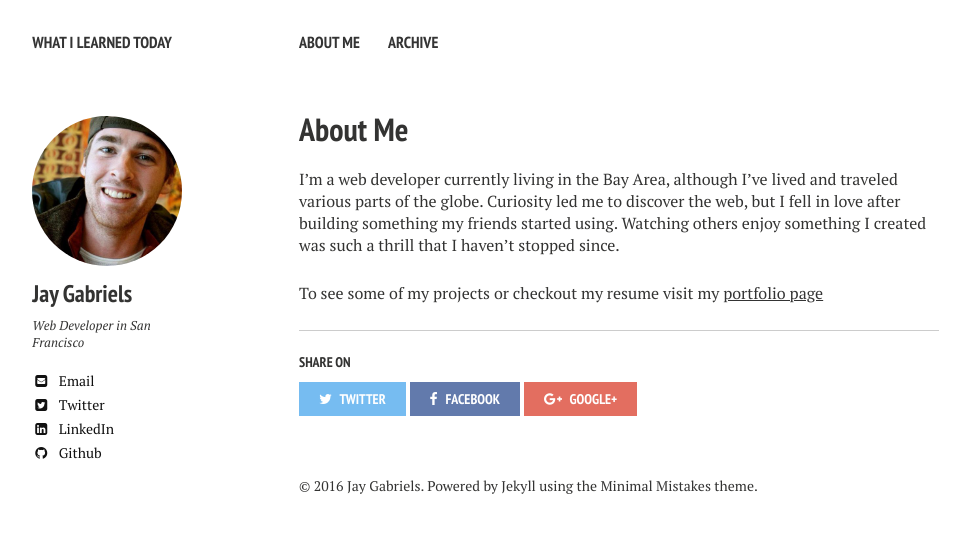
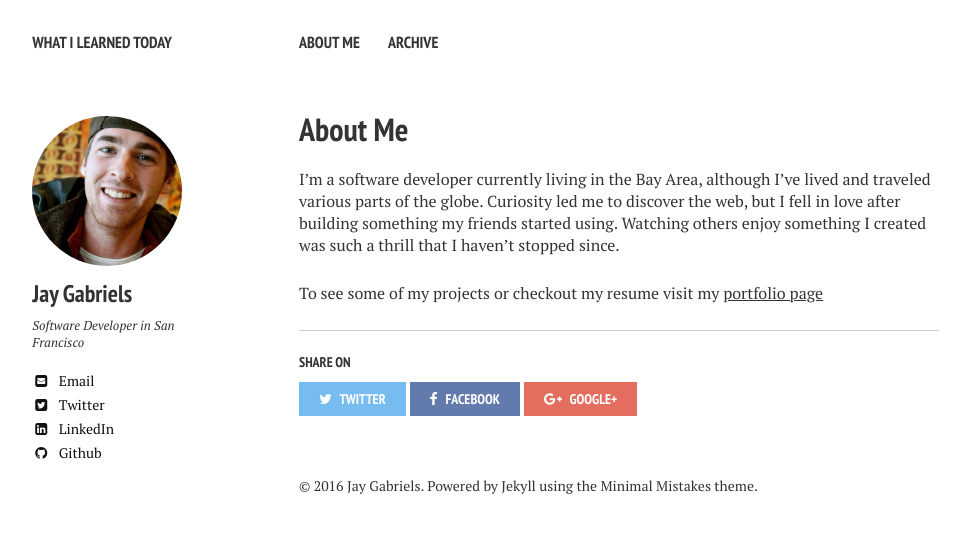
Before and after one commit to gabrie30/my-blog, a Jekyll site: the page built from about/index.md, in a window 1280 px wide. Shown: the top 533 px of the page, without its empty margins (21-991 px from the left). Built offline with Jekyll 4.4.1, drawn with Linux system fonts in a browser that asks for light colours; nearby versions of some CDN libraries.

Commit message:
change wording

```diff
--- a/_config.yml
+++ b/_config.yml
@@ -43,7 +43,7 @@ titlecase: true
 owner:
   name: Jay Gabriels
   avatar: profile_pic.jpeg
-  bio: "Web Developer in San Francisco"
+  bio: "Software Developer in San Francisco"
   email: jgabriels30@gmail.com
   disqus-shortname:
   twitter: gabrie30
--- a/about/index.md
+++ b/about/index.md
@@ -9,6 +9,6 @@ image:
   creditlink: http://wegraphics.net/downloads/free-ultimate-blurred-background-pack/
 ---
 
-I'm a web developer currently living in the Bay Area, although I've lived and traveled various parts of the globe. Curiosity led me to discover the web, but I fell in love after building something my friends started using. Watching others enjoy something I created was such a thrill that I haven't stopped since.
+I'm a software developer currently living in the Bay Area, although I've lived and traveled various parts of the globe. Curiosity led me to discover the web, but I fell in love after building something my friends started using. Watching others enjoy something I created was such a thrill that I haven't stopped since.
 
 To see some of my projects or checkout my resume visit my [portfolio page](http://www.jaygabriels.com)
```
